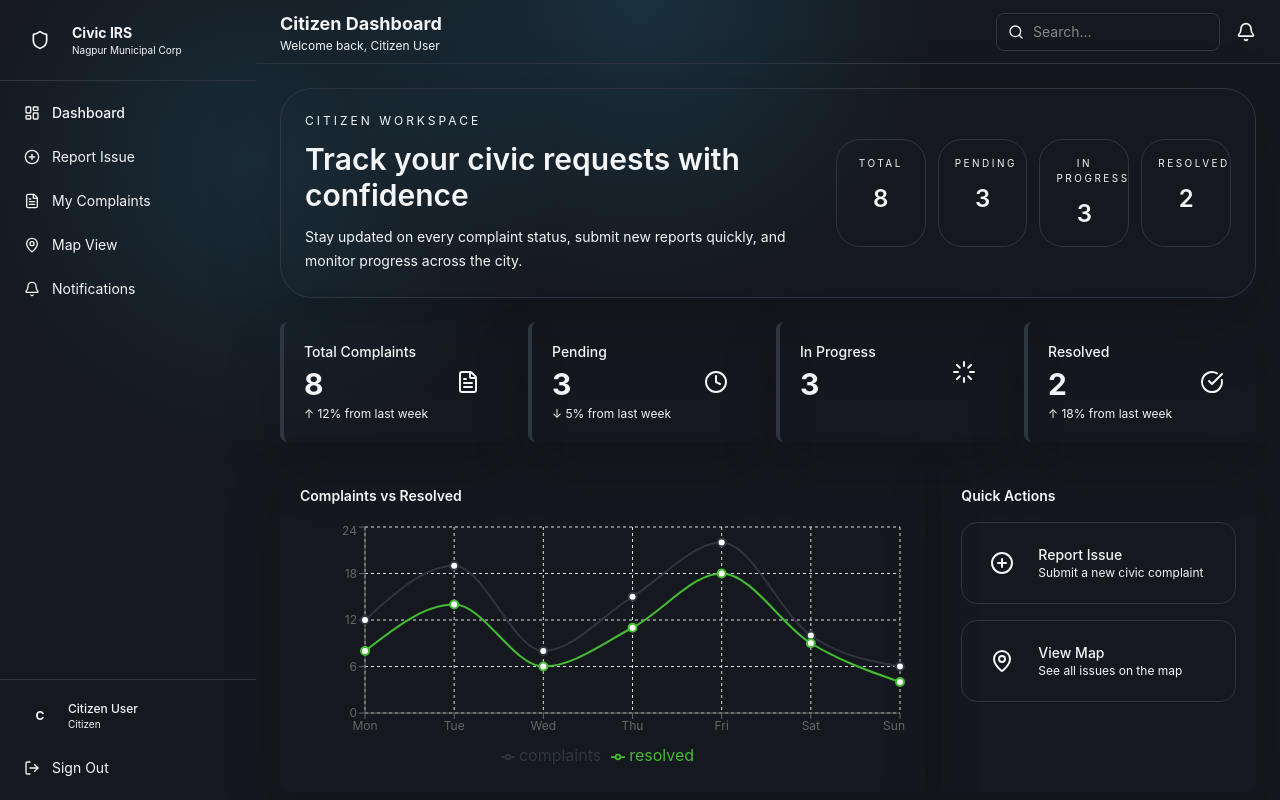
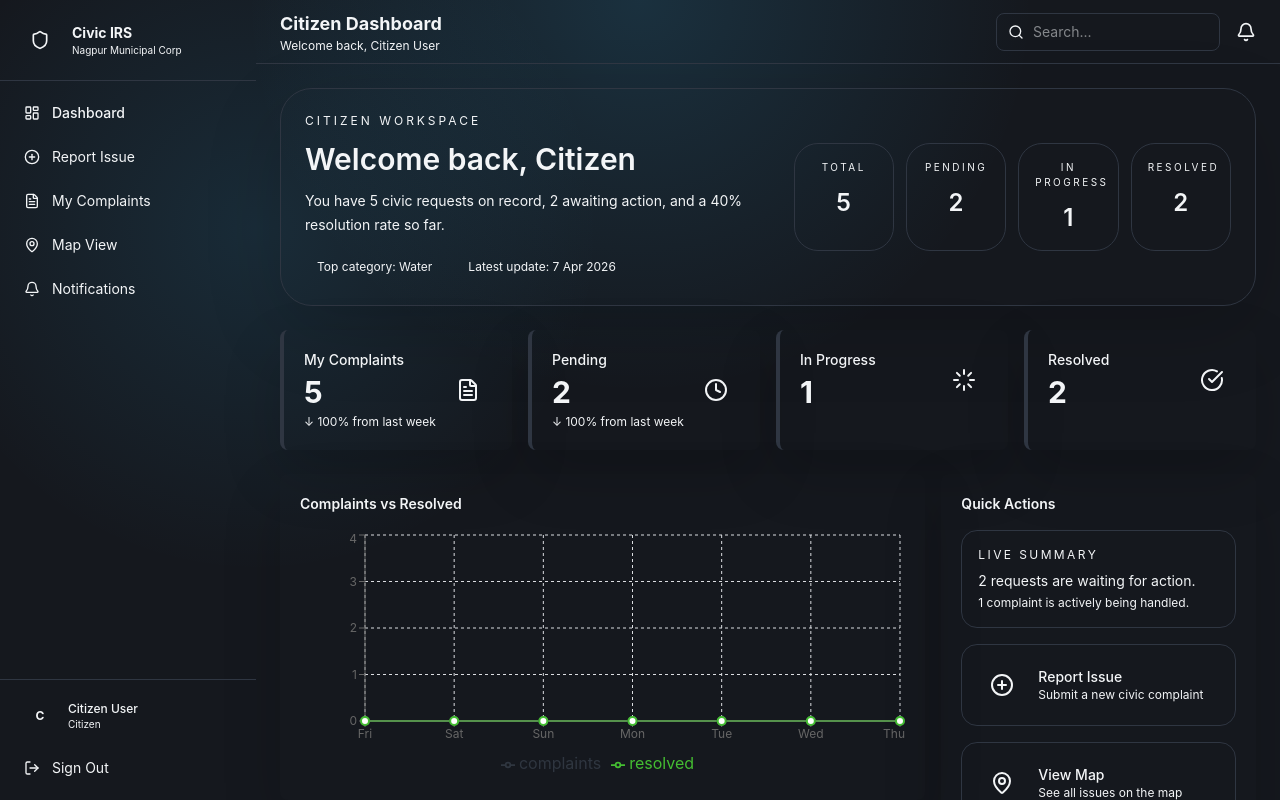
Before and after one commit to codetechie18/Localhost443, a React (Vite) app: page /login in a window 1280 px wide. Both pictures are taken after typing "name@example.com", "Sample123" into the empty fields and a click on the button "Sign In". Shown: the top 800 px of the page. Built offline with nearby package versions, Linux system fonts and the light colour scheme.

Commit message:
new changes

```diff
--- a/src/pages/CitizenDashboard.jsx
+++ b/src/pages/CitizenDashboard.jsx
@@ -3,14 +3,127 @@ import Navbar from '../components/civic/Navbar';
 import KPIBox from '../components/civic/KPIBox';
 import { TrendChart } from '../components/civic/ChartPanel';
 import { useApp } from '../context/AppContext';
-import { dailyData } from '../components/data/complaints';
+import { useAuth } from '../context/AuthContext';
 import { useNavigate } from 'react-router-dom';
-import { FileText, Clock, Loader, CheckCircle, PlusCircle, MapPin } from 'lucide-react';
+import {
+  CheckCircle,
+  Clock,
+  FileText,
+  Loader,
+  MapPin,
+  PlusCircle,
+} from 'lucide-react';
+
+const formatDateKey = (value) => {
+  const date = new Date(value);
+  const year = date.getFullYear();
+  const month = String(date.getMonth() + 1).padStart(2, '0');
+  const day = String(date.getDate()).padStart(2, '0');
+  return `${year}-${month}-${day}`;
+};
+
+const formatShortDate = (value) =>
+  new Intl.DateTimeFormat('en-IN', {
+    day: 'numeric',
+    month: 'short',
+    year: 'numeric',
+  }).format(new Date(value));
+
+const getTrend = (current, previous) => {
+  if (current === 0 && previous === 0) return undefined;
+  if (previous === 0) return 100;
+  return Math.round(((current - previous) / previous) * 100);
+};
 
 export default function CitizenDashboard() {
-  const { getStats } = useApp();
-  const stats = getStats();
+  const { complaints } = useApp();
+  const { user } = useAuth();
   const navigate = useNavigate();
+
+  const citizenComplaints = complaints.filter((complaint) => complaint.userId === user?.id);
+  const sortedComplaints = [...citizenComplaints].sort(
+    (left, right) => new Date(right.date) - new Date(left.date)
+  );
+
+  const stats = {
+    total: citizenComplaints.length,
+    pending: citizenComplaints.filter((complaint) => complaint.status === 'Pending').length,
+    inProgress: citizenComplaints.filter((complaint) => complaint.status === 'In Progress').length,
+    resolved: citizenComplaints.filter((complaint) => complaint.status === 'Resolved').length,
+  };
+
+  const topCategory = citizenComplaints.reduce(
+    (currentTop, complaint) => {
+      const nextCount = currentTop.counts[complaint.category]
+        ? currentTop.counts[complaint.category] + 1
+        : 1;
+      const counts = {
+        ...currentTop.counts,
+        [complaint.category]: nextCount,
+      };
+
+      if (nextCount > currentTop.value) {
+        return {
+          name: complaint.category,
+          value: nextCount,
+          counts,
+        };
+      }
+
+      return {
+        ...currentTop,
+        counts,
+      };
+    },
+    { name: 'None yet', value: 0, counts: {} }
+  );
+
+  const today = new Date();
+  today.setHours(0, 0, 0, 0);
+
+  const countByDateWindow = (startOffset, endOffset, matcher = () => true) => {
+    const startDate = new Date(today);
+    startDate.setDate(today.getDate() - startOffset);
+
+    const endDate = new Date(today);
+    endDate.setDate(today.getDate() - endOffset);
+
+    return citizenComplaints.filter((complaint) => {
+      const complaintDate = new Date(complaint.date);
+      complaintDate.setHours(0, 0, 0, 0);
+
+      return complaintDate >= startDate && complaintDate <= endDate && matcher(complaint);
+    }).length;
+  };
+
+  const totalTrend = getTrend(countByDateWindow(6, 0), countByDateWindow(13, 7));
+  const pendingTrend = getTrend(
+    countByDateWindow(6, 0, (complaint) => complaint.status === 'Pending'),
+    countByDateWindow(13, 7, (complaint) => complaint.status === 'Pending')
+  );
+  const resolvedTrend = getTrend(
+    countByDateWindow(6, 0, (complaint) => complaint.status === 'Resolved'),
+    countByDateWindow(13, 7, (complaint) => complaint.status === 'Resolved')
+  );
+
+  const chartData = Array.from({ length: 7 }, (_, index) => {
+    const date = new Date(today);
+    date.setDate(today.getDate() - (6 - index));
+
+    const dateKey = formatDateKey(date);
+    const complaintsForDay = citizenComplaints.filter((complaint) => complaint.date === dateKey);
+
+    return {
+      day: new Intl.DateTimeFormat('en-US', { weekday: 'short' }).format(date),
+      complaints: complaintsForDay.length,
+      resolved: complaintsForDay.filter((complaint) => complaint.status === 'Resolved').length,
+    };
+  });
+
+  const recentComplaints = sortedComplaints.slice(0, 3);
+  const firstName = user?.name?.split(' ')[0] || 'Citizen';
+  const resolvedRate = stats.total > 0 ? Math.round((stats.resolved / stats.total) * 100) : 0;
+  const latestComplaint = sortedComplaints[0];
 
   return (
     <div className="flex min-h-screen">
@@ -21,11 +134,24 @@ export default function CitizenDashboard() {
           <section className="rounded-[2rem] border border-border bg-card p-6 shadow-[0_24px_80px_rgba(0,0,0,0.14)] animate-fade-in">
             <div className="flex flex-col gap-6 lg:flex-row lg:items-center lg:justify-between">
               <div className="max-w-2xl">
-                <p className="text-xs uppercase tracking-[0.25em] text-muted-foreground">Citizen Workspace</p>
-                <h1 className="mt-3 text-3xl font-semibold text-foreground">Track your civic requests with confidence</h1>
+                <p className="text-xs uppercase tracking-[0.25em] text-muted-foreground">
+                  Citizen Workspace
+                </p>
+                <h1 className="mt-3 text-3xl font-semibold text-foreground">
+                  Welcome back, {firstName}
+                </h1>
                 <p className="mt-3 text-sm leading-6 text-muted-foreground">
-                  Stay updated on every complaint status, submit new reports quickly, and monitor progress across the city.
+                  You have {stats.total} civic requests on record, {stats.pending} awaiting action,
+                  and a {resolvedRate}% resolution rate so far.
                 </p>
+                <div className="mt-4 flex flex-wrap gap-3 text-xs text-muted-foreground">
+                  <span className="rounded-full bg-background px-3 py-1.5">
+                    Top category: {topCategory.name}
+                  </span>
+                  <span className="rounded-full bg-background px-3 py-1.5">
+                    Latest update: {latestComplaint ? formatShortDate(latestComplaint.date) : 'No reports yet'}
+                  </span>
+                </div>
               </div>
               <div className="grid w-full gap-3 sm:grid-cols-2 lg:w-auto lg:grid-cols-4">
                 <div className="rounded-3xl border border-border bg-background p-4 text-center">
@@ -37,7 +163,9 @@ export default function CitizenDashboard() {
                   <p className="mt-3 text-2xl font-semibold text-pending">{stats.pending}</p>
                 </div>
                 <div className="rounded-3xl border border-border bg-background p-4 text-center">
-                  <p className="text-[10px] uppercase tracking-[0.25em] text-muted-foreground">In Progress</p>
+                  <p className="text-[10px] uppercase tracking-[0.25em] text-muted-foreground">
+                    In Progress
+                  </p>
                   <p className="mt-3 text-2xl font-semibold text-in-progress">{stats.inProgress}</p>
                 </div>
                 <div className="rounded-3xl border border-border bg-background p-4 text-center">
@@ -48,19 +176,33 @@ export default function CitizenDashboard() {
             </div>
           </section>
 
-          <div className="grid grid-cols-1 sm:grid-cols-2 lg:grid-cols-4 gap-4">
-            <KPIBox title="Total Complaints" value={stats.total} icon={FileText} variant="total" trend={12} />
-            <KPIBox title="Pending" value={stats.pending} icon={Clock} variant="pending" trend={-5} />
+          <div className="grid grid-cols-1 gap-4 sm:grid-cols-2 lg:grid-cols-4">
+            <KPIBox title="My Complaints" value={stats.total} icon={FileText} variant="total" trend={totalTrend} />
+            <KPIBox title="Pending" value={stats.pending} icon={Clock} variant="pending" trend={pendingTrend} />
             <KPIBox title="In Progress" value={stats.inProgress} icon={Loader} variant="in-progress" />
-            <KPIBox title="Resolved" value={stats.resolved} icon={CheckCircle} variant="resolved" trend={18} />
+            <KPIBox title="Resolved" value={stats.resolved} icon={CheckCircle} variant="resolved" trend={resolvedTrend} />
           </div>
 
-          <div className="grid grid-cols-1 lg:grid-cols-3 gap-4">
+          <div className="grid grid-cols-1 gap-4 lg:grid-cols-3">
             <div className="lg:col-span-2">
-              <TrendChart data={dailyData} />
+              <TrendChart data={chartData} />
             </div>
+
             <div className="bg-card rounded-lg card-shadow p-5 space-y-4 animate-fade-in">
               <h3 className="font-semibold text-sm text-foreground">Quick Actions</h3>
+              <div className="rounded-2xl border border-border bg-background p-4">
+                <p className="text-xs uppercase tracking-[0.2em] text-muted-foreground">Live Summary</p>
+                <p className="mt-2 text-sm text-foreground">
+                  {stats.pending > 0
+                    ? `${stats.pending} request${stats.pending > 1 ? 's are' : ' is'} waiting for action.`
+                    : 'No pending requests right now.'}
+                </p>
+                <p className="mt-1 text-xs text-muted-foreground">
+                  {stats.inProgress > 0
+                    ? `${stats.inProgress} complaint${stats.inProgress > 1 ? 's are' : ' is'} actively being handled.`
+                    : 'New reports will appear here as soon as you submit them.'}
+                </p>
+              </div>
               <button
                 onClick={() => navigate('/report')}
                 className="w-full flex items-center gap-3 p-4 rounded-2xl border border-border hover:card-shadow-hover transition-all hover:border-primary/30"
@@ -87,6 +229,55 @@ export default function CitizenDashboard() {
               </button>
             </div>
           </div>
+
+          <section className="bg-card rounded-lg card-shadow p-5 animate-fade-in">
+            <div className="flex items-center justify-between gap-4">
+              <div>
+                <h3 className="font-semibold text-sm text-foreground">Recent Activity</h3>
+                <p className="text-xs text-muted-foreground mt-1">
+                  Your latest complaints appear here automatically.
+                </p>
+              </div>
+              <button
+                onClick={() => navigate('/complaints')}
+                className="text-sm font-medium text-primary hover:opacity-80 transition-opacity"
+              >
+                View all
+              </button>
+            </div>
+
+            <div className="mt-4 grid grid-cols-1 gap-4 md:grid-cols-3">
+              {recentComplaints.length > 0 ? (
+                recentComplaints.map((complaint) => (
+                  <article key={complaint.id} className="rounded-2xl border border-border bg-background p-4">
+                    <div className="flex items-start justify-between gap-3">
+                      <div>
+                        <p className="text-sm font-semibold text-foreground">{complaint.title}</p>
+                        <p className="mt-1 text-xs text-muted-foreground">{complaint.location?.address}</p>
+                      </div>
+                      <span className="rounded-full bg-muted px-2.5 py-1 text-[10px] uppercase tracking-[0.15em] text-muted-foreground">
+                        {complaint.status}
+                      </span>
+                    </div>
+                    <p className="mt-3 text-sm text-muted-foreground line-clamp-3">
+                      {complaint.description}
+                    </p>
+                    <div className="mt-4 flex items-center justify-between text-xs text-muted-foreground">
+                      <span>{complaint.category}</span>
+                      <span>{formatShortDate(complaint.date)}</span>
+                    </div>
+                  </article>
+                ))
+              ) : (
+                <div className="md:col-span-3 rounded-2xl border border-dashed border-border bg-background p-8 text-center">
+                  <p className="text-sm font-medium text-foreground">No complaints yet</p>
+                  <p className="mt-2 text-xs text-muted-foreground">
+                    Once you submit a report, this dashboard will update with fresh stats and recent activity.
+                  </p>
+                </div>
+              )}
+            </div>
+          </section>
         </main>
       </div>
     </div>
```
